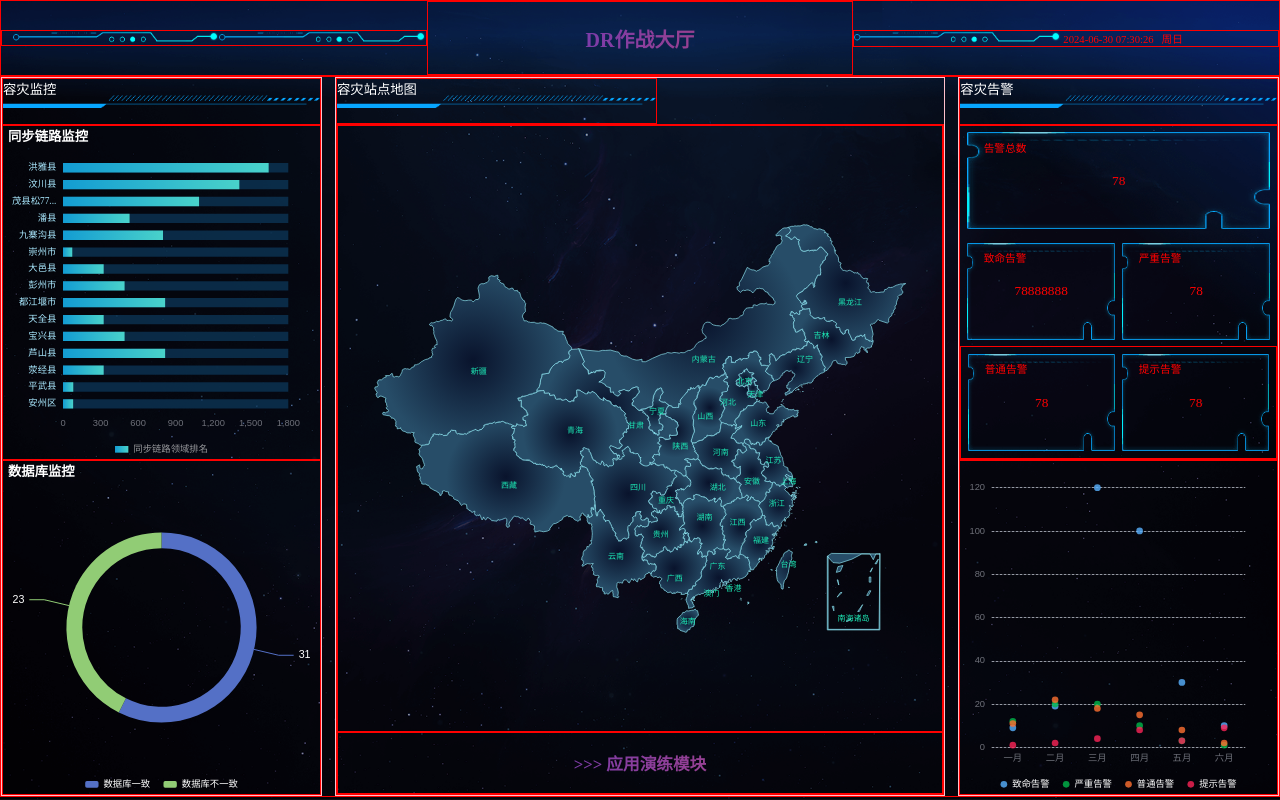
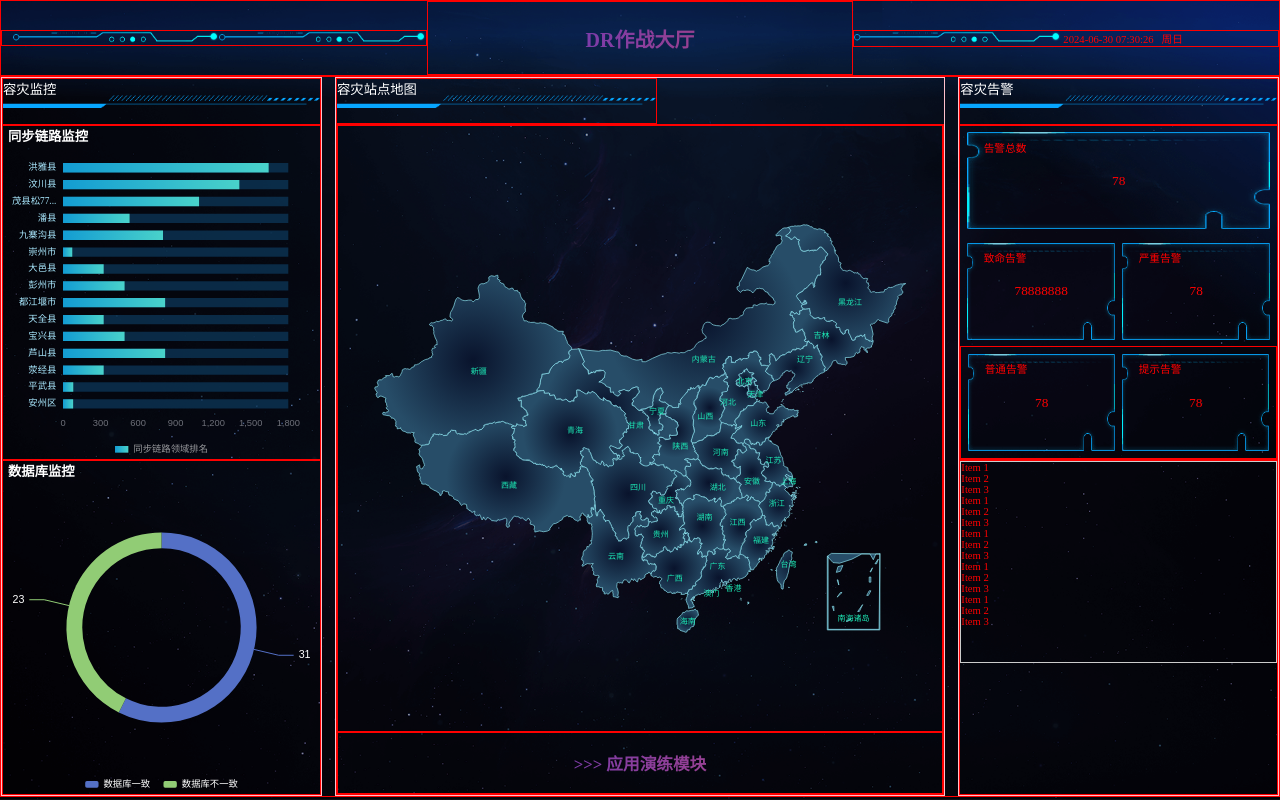
Before and after one commit to webopenfathers/big-screen-less-vue2, a Vue app: page / in a window 1280 px wide. Built offline with nearby package versions, Linux system fonts and the light colour scheme.

Commit message:
列表自动轮播效果

```diff
--- a/src/components/alarmChart.vue
+++ b/src/components/alarmChart.vue
@@ -1,116 +1,94 @@
 <template>
-  <div id="alarm-scatter" style="width: 100%; height: 100%"></div>
+  <div id="scroll-container" class="scroll-container">
+    <div class="scroll-content">
+      <!-- 数据内容 -->
+      <p>Item 1</p>
+      <p>Item 2</p>
+      <p>Item 3</p>
+      <p>Item 1</p>
+      <p>Item 2</p>
+      <p>Item 3</p>
+      <p>Item 1</p>
+      <p>Item 2</p>
+      <p>Item 3</p>
+      <p>Item 1</p>
+      <p>Item 2</p>
+      <p>Item 3</p>
+      <p>Item 1</p>
+      <p>Item 2</p>
+      <p>Item 3</p>
+    </div>
+  </div>
 </template>
 <script>
-import scatterData from './scatter'
-import * as echarts from 'echarts'
 export default {
   data() {
-    return {}
+    return {
+      autoScrollInterval: null,
+      scrollTop: 0,
+    }
   },
   mounted() {
-    this.renderChart()
-    // window.addEventListener('resize', () => {
-    //   this.renderChart()
-    // })
+    const scrollContainer = document.getElementById('scroll-container')
+
+    // 监听鼠标移入事件
+    scrollContainer.addEventListener('mouseenter', () => {
+      // 清除自动滚动定时器
+      this.scrollTop = scrollContainer.scrollTop
+      clearInterval(this.autoScrollInterval)
+    })
+
+    // 监听鼠标移出事件
+    scrollContainer.addEventListener('mouseleave', () => {
+      // 恢复自动滚动
+      this.startAutoScroll()
+    })
+
+    this.startAutoScroll()
   },
   methods: {
-    getSeries(scatterData) {
-      let seriesData = []
-      const colorList = ['#59B2FF', '#02B84B', '#FF7031', '#FC2457']
-      scatterData.forEach((item, index) => {
-        seriesData.push({
-          name: item.name,
-          symbolSize: this.$fitChartSize(10),
-          label: {
-            show: false,
-          },
-          data: item.data,
-          itemStyle: {
-            color: colorList[index],
-          },
-          type: 'scatter',
-        })
-      })
-      return seriesData
-    },
-    renderChart() {
-      let chartDom = document.getElementById('alarm-scatter')
-      let myChart = echarts.init(chartDom)
-      let option = {
-        legend: {
-          y: 'bottom', //延Y轴居中
-          x: 'center', //居右显示
-          data: scatterData.map((item) => item.name),
-          itemWidth: this.$fitChartSize(10), // 设置宽度
-          itemHeight: this.$fitChartSize(10), // 设置高度
-          itemGap: this.$fitChartSize(20), // 设置间距
-          textStyle: {
-            //图例文字的样式
-            color: '#fff',
-            fontSize: this.$fitChartSize(14),
-          },
-        },
-        tooltip: {
-          showContent: true,
-          trigger: 'axis',
-          backgroundColor: 'rgba(8,36,68,.7)',
-          color: '#fff',
-          textStyle: {
-            color: '#fff',
-          },
-        },
-        grid: {
-          top: this.$fitChartSize(40),
-          bottom: this.$fitChartSize(70),
-        },
-        xAxis: {
-          axisTick: false,
-          axisLine: {
-            show: false,
-          },
-          axisLabel: {
-            interval: 0,
-            margin: this.$fitChartSize(10),
-            textStyle: {
-              fontSize: this.$fitChartSize(14),
-            },
-          },
-          data: ['一月', '二月', '三月', '四月', '五月', '六月'],
-        },
-        yAxis: {
-          scale: false,
-          axisTick: {
-            show: false,
-            alignWithLabel: true,
-          },
-          axisLine: {
-            show: false,
-          },
-          axisLabel: {
-            interval: 0,
-            margin: this.$fitChartSize(10),
-            textStyle: {
-              fontSize: this.$fitChartSize(14),
-            },
-          },
-          splitLine: {
-            show: true,
-            lineStyle: {
-              type: 'dashed',
-              width: this.$fitChartSize(1),
-              // color: 'rgba(59, 102, 132, 0.5)',
-            },
-            alignWithLabel: true,
-          },
-        },
-        series: this.getSeries(scatterData),
-      }
-      myChart.setOption(option)
-      window.addEventListener('resize', () => {
-        myChart.resize()
-      })
+    startAutoScroll() {
+      const scrollContainer = document.getElementById('scroll-container')
+      // 清除之前的滚动定时器
+      clearInterval(this.autoScrollInterval)
+
+      // 设定滚动速度（像素/毫秒）
+      const scrollSpeed = 2
+
+      // 获取内容总高度和容器可见高度
+      const scrollContent = scrollContainer.querySelector('.scroll-content')
+      const scrollHeight = scrollContent.scrollHeight
+      const containerHeight = scrollContainer.offsetHeight
+      // console.log(scrollHeight, containerHeight);
+
+      // 初始化滚动位置
+
+      // 滚动函数
+      this.autoScrollInterval = setInterval(() => {
+        // 如果到达底部，则回到顶部
+        if (this.scrollTop >= scrollHeight - containerHeight) {
+          this.scrollTop = 0
+        } else {
+          this.scrollTop += scrollSpeed
+        }
+
+        // 设置滚动位置
+        scrollContainer.scrollTop = this.scrollTop
+      }, 100) // 设置滚动间隔时间（毫秒）
     },
   },
 }
 </script>
+<style scoped>
+.scroll-container {
+  overflow: auto;
+  height: 200px;
+  /* 根据需要设置容器高度 */
+  position: relative;
+  border: 1px solid #ccc;
+}
+
+.scroll-container::-webkit-scrollbar {
+  width: 0;
+}
+</style>
```
Also changed, not shown: src/components/alarmChart copy.vue (added, +116 -0 lines).
